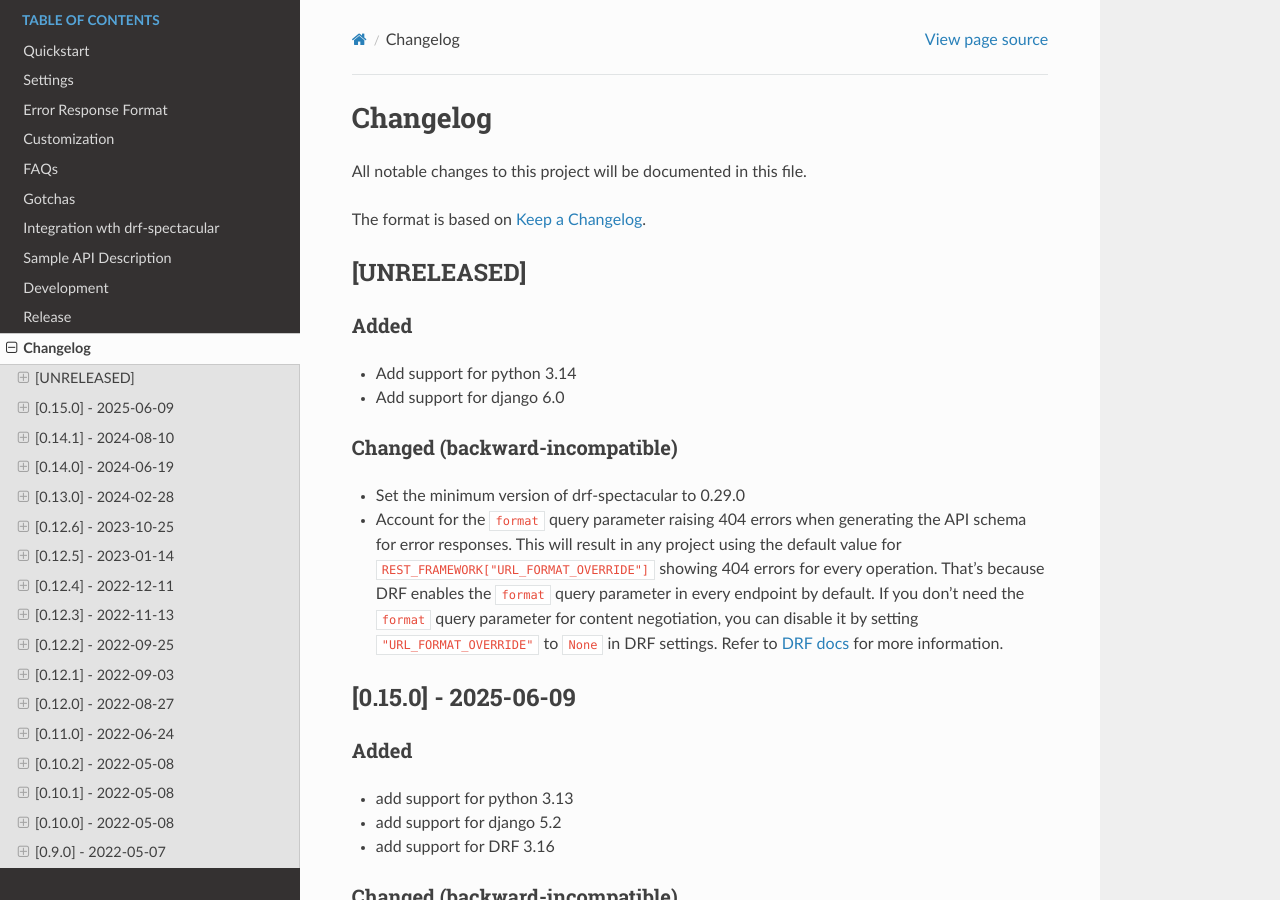
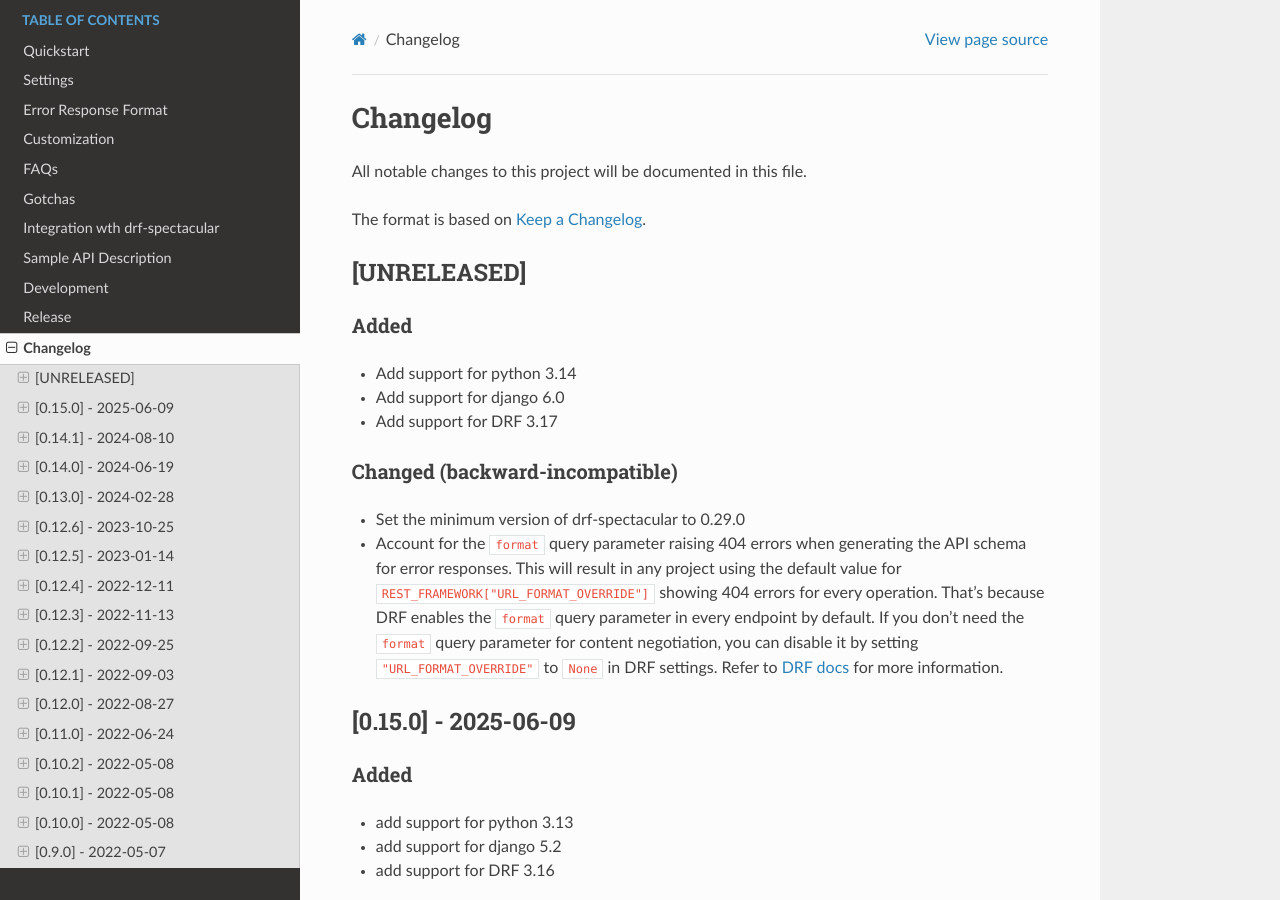
Before and after one commit to ghazi-git/drf-standardized-errors, a Sphinx documentation site: the page built from docs/changelog.md, in a window 1280 px wide and 900 px high. Built offline with Sphinx 7.4.7 and the Read the Docs theme 3.1.0, drawn with Linux system fonts in a browser that asks for light colours.

Commit message:
test against drf 3.17

```diff
--- a/docs/changelog.md
+++ b/docs/changelog.md
@@ -8,6 +8,7 @@
 ### Added
 - Add support for python 3.14
 - Add support for django 6.0
+- Add support for DRF 3.17
 
 ### Changed (backward-incompatible)
 - Set the minimum version of drf-spectacular to 0.29.0
```
Also changed, not shown: 1 other file.
